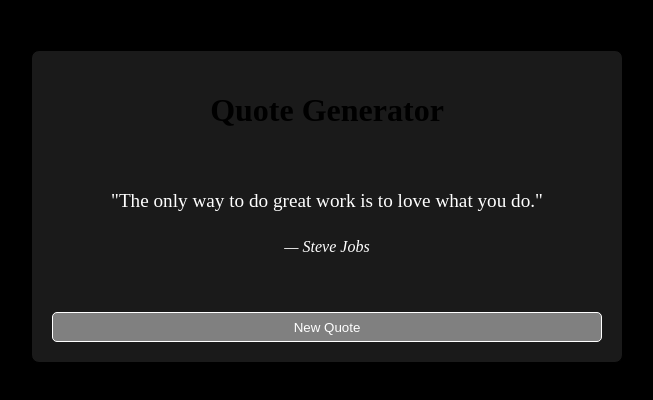
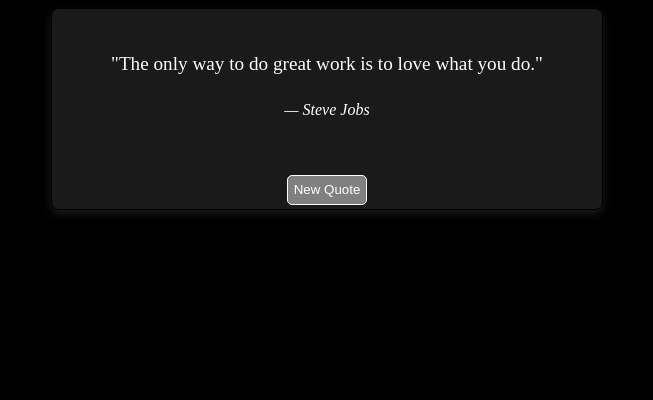
Before and after one commit to abhishekk119/quotegenerator, a plain HTML site: page index.html in a window 1280 px wide. Shown: the whole page, without its empty margins (313-966 px from the left). Drawn offline with Linux system fonts and the light colour scheme; no server answers.

Commit message:
Add files via upload

```diff
--- a/index.html
+++ b/index.html
@@ -9,7 +9,6 @@
   </head>
   <body>
     <div id="container">
-      <h1>Quote Generator</h1>
       <div id="quote-area">
         <p id="quotes"></p>
         <p id="quote-author"></p>
--- a/responsive-styling.css
+++ b/responsive-styling.css
@@ -1,17 +1,17 @@
 #container {
-    text-align: center;
-    margin: 50px auto;
+    align-items: center;
     border: solid 1px;
     border-radius: 8px;
-    padding: 20px;
-    box-shadow: 0 4px 8px 0 rgba(0, 0, 0, 0.2), 0 6px 20px 0 rgba(0, 0, 0, 0.19);
+    box-shadow: 0 4px 8px rgba(255, 255, 255, 0.1);
     width: 550px;
     max-width: 90%;
     min-height: 200px;
     display: flex;
     flex-direction: column;
-    justify-content: space-between;
+    justify-content: center;
     background-color: #1a1a1a;
+    text-align: center;
+    margin: 0 auto;
 }
 
 #newquotebtn {
```
